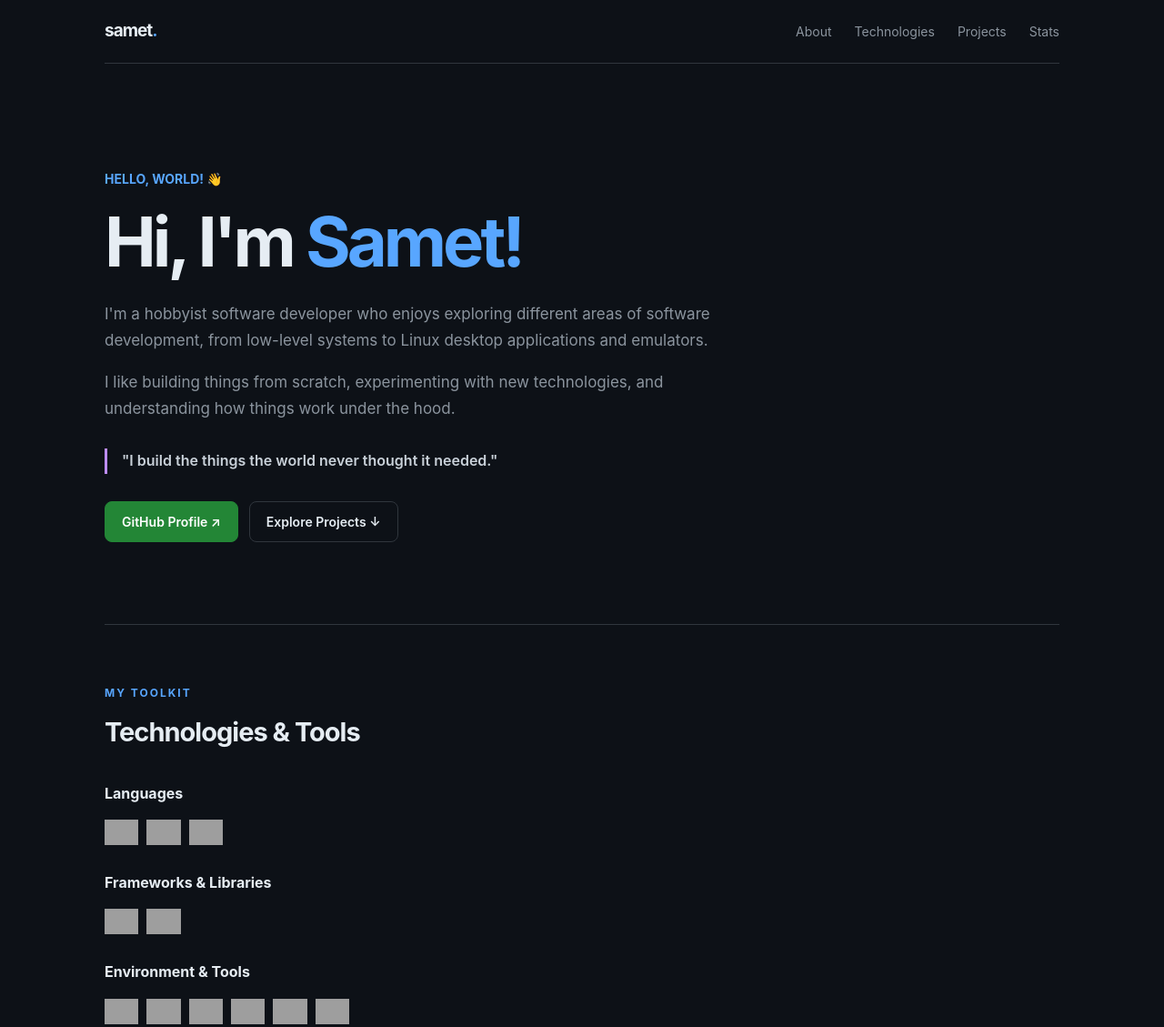
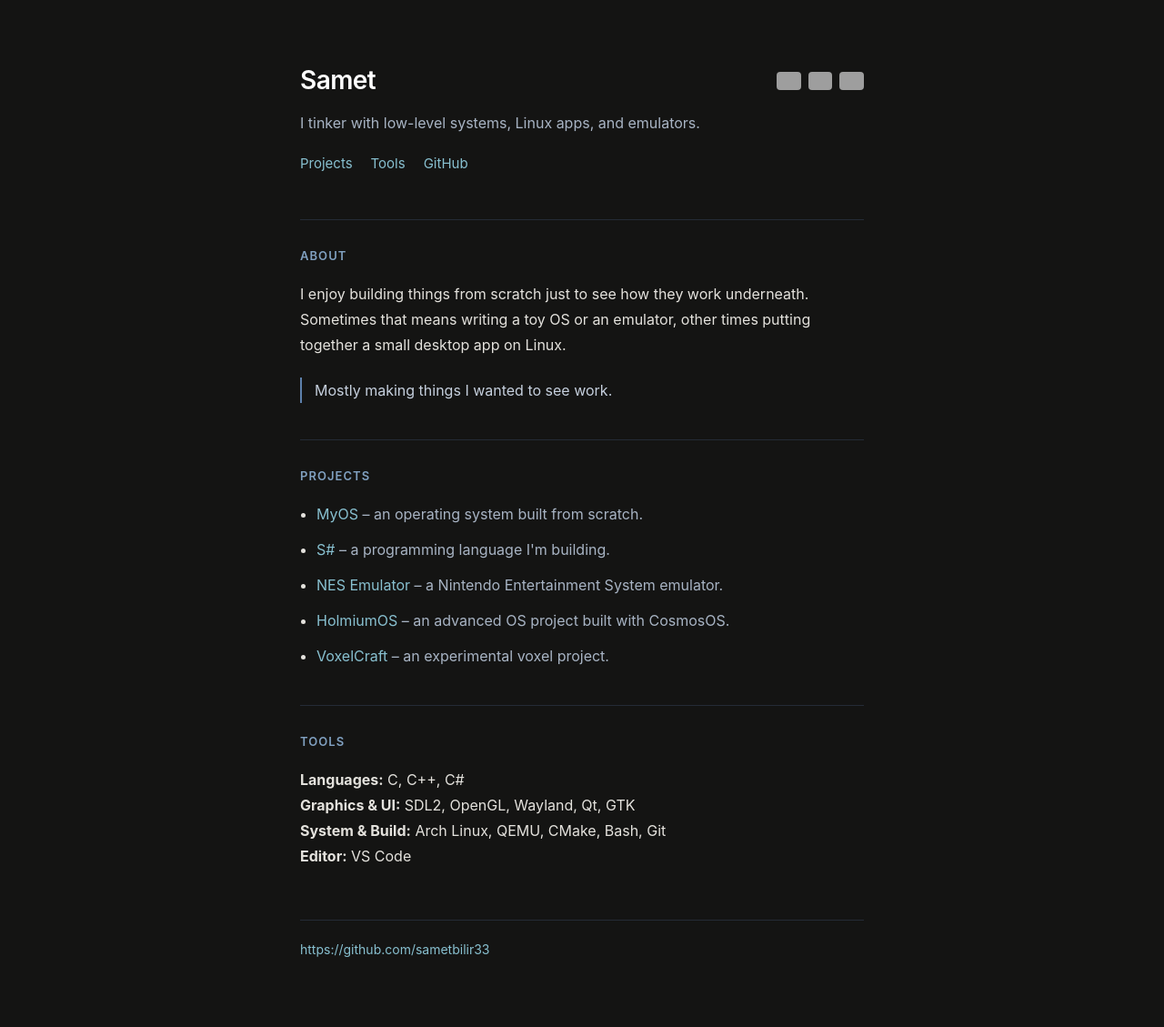
Before and after one commit to sametbilir33/sametbilir33.github.io, a plain HTML site: page index.html in a window 1280 px wide. Shown: the top 1129 px of the page at 91% size. Drawn offline with Linux system fonts and the light colour scheme; grey boxes are pictures that could not be loaded.

Commit message:
better index.html

```diff
--- a/index.html
+++ b/index.html
@@ -1,216 +1,208 @@
-
 <!DOCTYPE html>
 <html lang="en">
 <head>
 <meta charset="UTF-8">
 <meta name="viewport" content="width=device-width, initial-scale=1.0">
-<meta name="theme-color" content="#0d1117">
 <title>sametbilir33</title>
 <style>
-:root {
-  --bg: #0d1117;
-  --surface: #161b22;
-  --border: #30363d;
-  --text: #e6edf3;
-  --muted: #8b949e;
-  --blue: #58a6ff;
-  --purple: #bc8cff;
+  * {
+    box-sizing: border-box;
   }
-* { box-sizing: border-box; }
-html { scroll-behavior: smooth; }
+
   body {
     margin: 0;
-  background: var(--bg);
-  color: var(--text);
-  font-family: -apple-system, BlinkMacSystemFont, "Segoe UI", sans-serif;
-  line-height: 1.7;
+    padding: 64px 20px 96px;
+    background: #141413;
+    color: #e4e2dd;
+    font-family: -apple-system, BlinkMacSystemFont, "Inter", "Segoe UI", Roboto, sans-serif;
+    font-size: 16px;
+    line-height: 1.75;
   }
-a { color: inherit; text-decoration: none; }
-.container { width: min(1050px, calc(100% - 40px)); margin: auto; }
-nav {
-  height: 70px;
+
+  main {
+    max-width: 620px;
+    margin: 0 auto;
+  }
+
+  header {
+    margin-bottom: 48px;
+  }
+
+  .header-top {
     display: flex;
     align-items: center;
     justify-content: space-between;
-  border-bottom: 1px solid var(--border);
+    gap: 12px;
+    flex-wrap: wrap;
+    margin-bottom: 8px;
   }
-.logo { font-weight: 750; font-size: 19px; letter-spacing: -1px; }
-.logo span { color: var(--blue); }
-.nav-links { display: flex; gap: 25px; color: var(--muted); font-size: 14px; }
-.nav-links a:hover { color: var(--blue); }
-.hero { padding: 115px 0 90px; }
-.eyebrow { color: var(--blue); font-size: 14px; font-weight: 650; }
-h1 { font-size: clamp(45px, 8vw, 76px); line-height: 1.08; letter-spacing: -4px; margin: 15px 0 25px; }
-h1 span { color: var(--blue); }
-.hero p { max-width: 690px; color: var(--muted); font-size: 17px; }
-.quote { margin-top: 30px; padding-left: 16px; border-left: 3px solid var(--purple); color: #c9d1d9; font-weight: 600; }
-.buttons { display: flex; gap: 12px; margin-top: 30px; flex-wrap: wrap; }
-.btn { border: 1px solid var(--border); border-radius: 8px; padding: 10px 18px; font-size: 14px; font-weight: 600; transition: .2s; }
-.btn.primary { background: #238636; border-color: #238636; color: white; }
-.btn:hover { transform: translateY(-2px); border-color: var(--blue); }
-section { padding: 65px 0; border-top: 1px solid var(--border); }
-.section-label { color: var(--blue); font-size: 12px; font-weight: 700; letter-spacing: 2px; text-transform: uppercase; }
-h2 { font-size: 29px; letter-spacing: -1px; margin: 7px 0 30px; }
-h3 { font-size: 16px; margin: 25px 0 15px; }
-.tech-group { margin-bottom: 28px; }
-.badges { display: flex; flex-wrap: wrap; gap: 9px; }
-.badges img { height: 28px; }
-.projects { display: grid; grid-template-columns: repeat(auto-fit, minmax(260px, 1fr)); gap: 15px; }
-.project {
-  display: block;
-  padding: 23px;
-  background: var(--surface);
-  border: 1px solid var(--border);
-  border-radius: 10px;
-  transition: .2s;
+
+  h1 {
+    margin: 0;
+    font-size: 28px;
+    font-weight: 600;
+    letter-spacing: -0.02em;
+    color: #ffffff;
   }
-.project:hover { border-color: var(--blue); transform: translateY(-3px); }
-.project-top { display: flex; align-items: center; justify-content: space-between; }
-.project h3 { margin: 0; color: var(--blue); font-size: 17px; }
-.project p { color: var(--muted); font-size: 14px; margin-bottom: 0; }
-.arrow { color: var(--muted); font-size: 20px; }
-.stats { display: grid; grid-template-columns: repeat(auto-fit, minmax(220px, 1fr)); gap: 12px; }
-.stat {
-  padding: 20px;
-  border: 1px solid var(--border);
-  background: var(--surface);
-  border-radius: 9px;
-}
-.stat img { max-width: 100%; height: 28px; }
-.contact-card {
+
+  .badges {
     display: flex;
     align-items: center;
-  justify-content: space-between;
+    gap: 8px;
+    flex-wrap: wrap;
+  }
+
+  .badges img {
+    height: 20px;
+    display: block;
+    border-radius: 4px;
+  }
+
+  .intro {
+    margin: 0;
+    color: #a8b4c4;
+    font-size: 16px;
+  }
+
+  nav {
+    margin-top: 18px;
+    display: flex;
     gap: 20px;
-  padding: 25px;
-  border: 1px solid var(--border);
-  border-radius: 10px;
-  background: linear-gradient(120deg, #161b22, #111827);
+    font-size: 15px;
   }
-.contact-card p { color: var(--muted); margin: 5px 0 0; }
-.contact-link { color: var(--blue); font-weight: 650; white-space: nowrap; }
-@media(max-width:600px) {
-  .nav-links { gap: 13px; font-size: 12px; }
-  .hero { padding: 80px 0 65px; }
-  h1 { letter-spacing: -2px; }
-  section { padding: 48px 0; }
-  .contact-card { align-items: flex-start; flex-direction: column; }
+
+  a {
+    color: #88c0d0;
+    text-decoration: none;
+  }
+
+  a:hover {
+    text-decoration: underline;
+    text-underline-offset: 4px;
+  }
+
+  section {
+    margin-top: 40px;
+    padding-top: 28px;
+    border-top: 1px solid #242b36;
+  }
+
+  h2 {
+    margin: 0 0 16px;
+    font-size: 13px;
+    font-weight: 600;
+    text-transform: uppercase;
+    letter-spacing: 0.08em;
+    color: #81a1c1;
+  }
+
+  p {
+    margin: 0 0 14px;
+  }
+
+  ul {
+    margin: 0;
+    padding-left: 18px;
+  }
+
+  li {
+    margin-bottom: 11px;
+  }
+
+  .desc {
+    color: #a8b4c4;
+  }
+
+  .quote {
+    margin-top: 22px;
+    padding-left: 14px;
+    border-left: 2px solid #5e81ac;
+    color: #c6d0de;
+  }
+
+  footer {
+    margin-top: 56px;
+    padding-top: 20px;
+    border-top: 1px solid #242b36;
+    font-size: 14px;
+    color: #81a1c1;
   }
 </style>
 </head>
 <body>
-<div class="container">
+  <main>
+    <header>
+      <div class="header-top">
+        <h1>Samet</h1>
+        <div class="badges">
+          <a href="https://github.com/sametbilir33" target="_blank" rel="noopener noreferrer">
+            <img src="https://img.shields.io/badge/github-sametbilir33-242b36?style=flat&logo=github&logoColor=88c0d0&labelColor=1a1d22" alt="GitHub sametbilir33">
+          </a>
+          <a href="https://github.com/sametbilir33?tab=followers" target="_blank" rel="noopener noreferrer">
+            <img src="https://img.shields.io/github/followers/sametbilir33?style=flat&label=followers&color=242b36&labelColor=1a1d22" alt="GitHub followers">
+          </a>
+          <a href="https://github.com/sametbilir33?tab=repositories" target="_blank" rel="noopener noreferrer">
+            <img src="https://img.shields.io/github/stars/sametbilir33?style=flat&label=stars&color=242b36&labelColor=1a1d22" alt="GitHub stars">
+          </a>
+        </div>
+      </div>
+      <p class="intro">I tinker with low-level systems, Linux apps, and emulators.</p>
       <nav>
-  <a class="logo" href="#">samet<span>.</span></a>
-  <div class="nav-links">
-    <a href="#about">About</a>
-    <a href="#technologies">Technologies</a>
         <a href="#projects">Projects</a>
-    <a href="#stats">Stats</a>
-  </div>
+        <a href="#tools">Tools</a>
+        <a href="https://github.com/sametbilir33" target="_blank" rel="noopener noreferrer">GitHub</a>
       </nav>
-
-<header class="hero" id="about">
-  <div class="eyebrow">HELLO, WORLD! 👋</div>
-  <h1>Hi, I'm <span>Samet!</span></h1>
-  <p>I'm a hobbyist software developer who enjoys exploring different areas of software development, from low-level systems to Linux desktop applications and emulators.</p>
-  <p>I like building things from scratch, experimenting with new technologies, and understanding how things work under the hood.</p>
-  <div class="quote">"I build the things the world never thought it needed."</div>
-  <div class="buttons">
-    <a class="btn primary" href="https://github.com/sametbilir33" target="_blank" rel="noopener noreferrer">GitHub Profile ↗</a>
-    <a class="btn" href="#projects">Explore Projects ↓</a>
-  </div>
     </header>
 
-<section id="technologies">
-  <div class="section-label">MY TOOLKIT</div>
-  <h2>Technologies & Tools</h2>
-  <div class="tech-group">
-    <h3>Languages</h3>
-    <div class="badges">
-      <img src="https://img.shields.io/badge/C-00599C?style=for-the-badge&logo=c&logoColor=white" alt="C">
-      <img src="https://img.shields.io/badge/C++-00599C?style=for-the-badge&logo=cplusplus&logoColor=white" alt="C++">
-      <img src="https://img.shields.io/badge/C%23-239120?style=for-the-badge&logo=csharp&logoColor=white" alt="C#">
-    </div>
-  </div>
-  <div class="tech-group">
-    <h3>Frameworks & Libraries</h3>
-    <div class="badges">
-      <img src="https://img.shields.io/badge/Qt-41CD52?style=for-the-badge&logo=qt&logoColor=white" alt="Qt">
-      <img src="https://img.shields.io/badge/GTK-7FE719?style=for-the-badge&logo=gtk&logoColor=black" alt="GTK">
-    </div>
-  </div>
-  <div class="tech-group">
-    <h3>Environment & Tools</h3>
-    <div class="badges">
-      <img src="https://img.shields.io/badge/Arch_Linux-1793D1?style=for-the-badge&logo=archlinux&logoColor=white" alt="Arch Linux">
-      <img src="https://img.shields.io/badge/Linux-FCC624?style=for-the-badge&logo=linux&logoColor=black" alt="Linux">
-      <img src="https://img.shields.io/badge/CMake-064F8C?style=for-the-badge&logo=cmake&logoColor=white" alt="CMake">
-      <img src="https://img.shields.io/badge/Bash-4EAA25?style=for-the-badge&logo=gnubash&logoColor=white" alt="Bash">
-      <img src="https://img.shields.io/badge/Git-F05032?style=for-the-badge&logo=git&logoColor=white" alt="Git">
-      <img src="https://img.shields.io/badge/GitHub-181717?style=for-the-badge&logo=github&logoColor=white" alt="GitHub">
-    </div>
-  </div>
+    <section id="about">
+      <h2>About</h2>
+      <p>
+        I enjoy building things from scratch just to see how they work underneath. Sometimes that means writing a toy OS or an emulator, other times putting together a small desktop app on Linux.
+      </p>
+      <p class="quote">
+        Mostly making things I wanted to see work.
+      </p>
     </section>
 
     <section id="projects">
-  <div class="section-label">WHAT I'VE BUILT</div>
       <h2>Projects</h2>
-  <p style="color:var(--muted);margin-top:-20px;margin-bottom:28px">Some things I've been working on:</p>
-  <div class="projects">
-    <a class="project" href="https://github.com/sametbilir33/myos" target="_blank" rel="noopener noreferrer">
-      <div class="project-top"><h3>MyOS</h3><span class="arrow">↗</span></div>
-      <p>An operating system built from scratch.</p>
-    </a>
-    <a class="project" href="https://github.com/sametbilir33/SSharp" target="_blank" rel="noopener noreferrer">
-      <div class="project-top"><h3>S#</h3><span class="arrow">↗</span></div>
-      <p>My own programming language project.</p>
-    </a>
-    <a class="project" href="https://github.com/sametbilir33/nes-emulator" target="_blank" rel="noopener noreferrer">
-      <div class="project-top"><h3>NES Emulator</h3><span class="arrow">↗</span></div>
-      <p>An emulator for the Nintendo Entertainment System.</p>
-    </a>
-    <a class="project" href="https://github.com/sametbilir33/HolmiumOS" target="_blank" rel="noopener noreferrer">
-      <div class="project-top"><h3>HolmiumOS</h3><span class="arrow">↗</span></div>
-      <p>An Advanced Operating System built using CosmosOS.</p>
-    </a>
-    <a class="project" href="https://github.com/sametbilir33/VoxelCraft" target="_blank" rel="noopener noreferrer">
-      <div class="project-top"><h3>VoxelCraft</h3><span class="arrow">↗</span></div>
-      <p>An experimental voxel-based project.</p>
-    </a>
-  </div>
+      <ul>
+        <li>
+          <a href="https://github.com/sametbilir33/myos" target="_blank" rel="noopener noreferrer">MyOS</a>
+          <span class="desc">– an operating system built from scratch.</span>
+        </li>
+        <li>
+          <a href="https://github.com/sametbilir33/SSharp" target="_blank" rel="noopener noreferrer">S#</a>
+          <span class="desc">– a programming language I'm building.</span>
+        </li>
+        <li>
+          <a href="https://github.com/sametbilir33/nes-emulator" target="_blank" rel="noopener noreferrer">NES Emulator</a>
+          <span class="desc">– a Nintendo Entertainment System emulator.</span>
+        </li>
+        <li>
+          <a href="https://github.com/sametbilir33/HolmiumOS" target="_blank" rel="noopener noreferrer">HolmiumOS</a>
+          <span class="desc">– an advanced OS project built with CosmosOS.</span>
+        </li>
+        <li>
+          <a href="https://github.com/sametbilir33/VoxelCraft" target="_blank" rel="noopener noreferrer">VoxelCraft</a>
+          <span class="desc">– an experimental voxel project.</span>
+        </li>
+      </ul>
     </section>
 
-<section id="stats">
-  <div class="section-label">THE NUMBERS</div>
-  <h2>GitHub Statistics</h2>
-  <div class="stats">
-    <a class="stat" href="https://github.com/sametbilir33?tab=followers">
-      <img src="https://img.shields.io/github/followers/sametbilir33?style=for-the-badge&logo=github&label=Followers" alt="GitHub Followers">
-    </a>
-    <a class="stat" href="https://github.com/sametbilir33?tab=repositories">
-      <img src="https://img.shields.io/github/stars/sametbilir33?style=for-the-badge&logo=github&label=Total%20Stars" alt="GitHub Stars">
-    </a>
-    <a class="stat" href="https://github.com/sametbilir33?tab=repositories">
-      <img src="https://img.shields.io/badge/Public%20Repositories-Explore-blue?style=for-the-badge&logo=github" alt="Public Repositories">
-    </a>
-    <a class="stat" href="https://github.com/sametbilir33">
-      <img src="https://img.shields.io/badge/Contributions-Activity-green?style=for-the-badge&logo=github" alt="GitHub Contributions">
-    </a>
-  </div>
+    <section id="tools">
+      <h2>Tools</h2>
+      <p>
+        <strong>Languages:</strong> C, C++, C#<br>
+        <strong>Graphics &amp; UI:</strong> SDL2, OpenGL, Wayland, Qt, GTK<br>
+        <strong>System &amp; Build:</strong> Arch Linux, QEMU, CMake, Bash, Git<br>
+        <strong>Editor:</strong> VS Code
+      </p>
     </section>
 
-<section id="contact">
-  <div class="section-label">GET IN TOUCH</div>
-  <h2>Find Me</h2>
-  <div class="contact-card">
-    <div>
-      <strong>Let's connect on GitHub.</strong>
-      <p>Explore my repositories and follow what I'm building.</p>
-    </div>
-    <a class="contact-link" href="https://github.com/sametbilir33" target="_blank" rel="noopener noreferrer">sametbilir33 ↗</a>
-  </div>
-</section>
-</div>
+    <footer>
+      <a href="https://github.com/sametbilir33" target="_blank" rel="noopener noreferrer">https://github.com/sametbilir33</a>
+    </footer>
+  </main>
 </body>
 </html>
```
Lines whose indentation alone changed are shown as unchanged.
